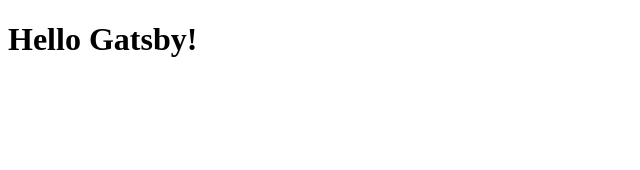
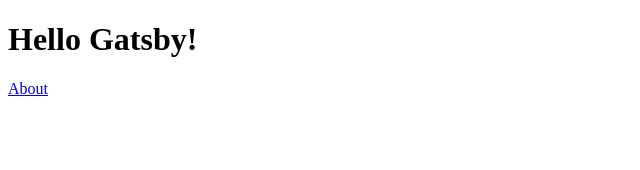
Before and after one commit to hzuika/blog_gatsby, a Gatsby app: page / in a window 1280 px wide. Shown: the top 170 px of the page, without its empty margins (0-640 px from the left). Built offline with nearby package versions, Linux system fonts and the light colour scheme.

Commit message:
Add <Link> component

```diff
--- a/src/pages/about.js
+++ b/src/pages/about.js
@@ -1,5 +1,6 @@
 // ファイル名 がURLのパスになる．
 import React from "react"
+import { Link } from "gatsby"
 
 // props でタグの引数を使用できる．
 const Greeting = (props) => {
@@ -13,6 +14,7 @@
         <main>
             <title>New Page</title>
             <h1>About Me</h1>
+            <Link to="/">Home</Link>
             <div>
                 <Greeting name="Taro" />
                 <Greeting name="Hanako" />
--- a/src/pages/index.js
+++ b/src/pages/index.js
@@ -1,5 +1,6 @@
 // React のインポート． .js ファイル内で JSX を使用できる．
 import React from "react"
+import { Link } from "gatsby"
 
 // React コンポーネントを定義して他の場所で使用できるようにエクスポート．
 // コンポーネント名は大文字で始める．
@@ -9,6 +10,7 @@
         <main>
             <title>Home Page</title>
             <h1>Hello Gatsby!</h1>
+            <Link to="/about">About</Link>
         </main>
     )
 }
```
